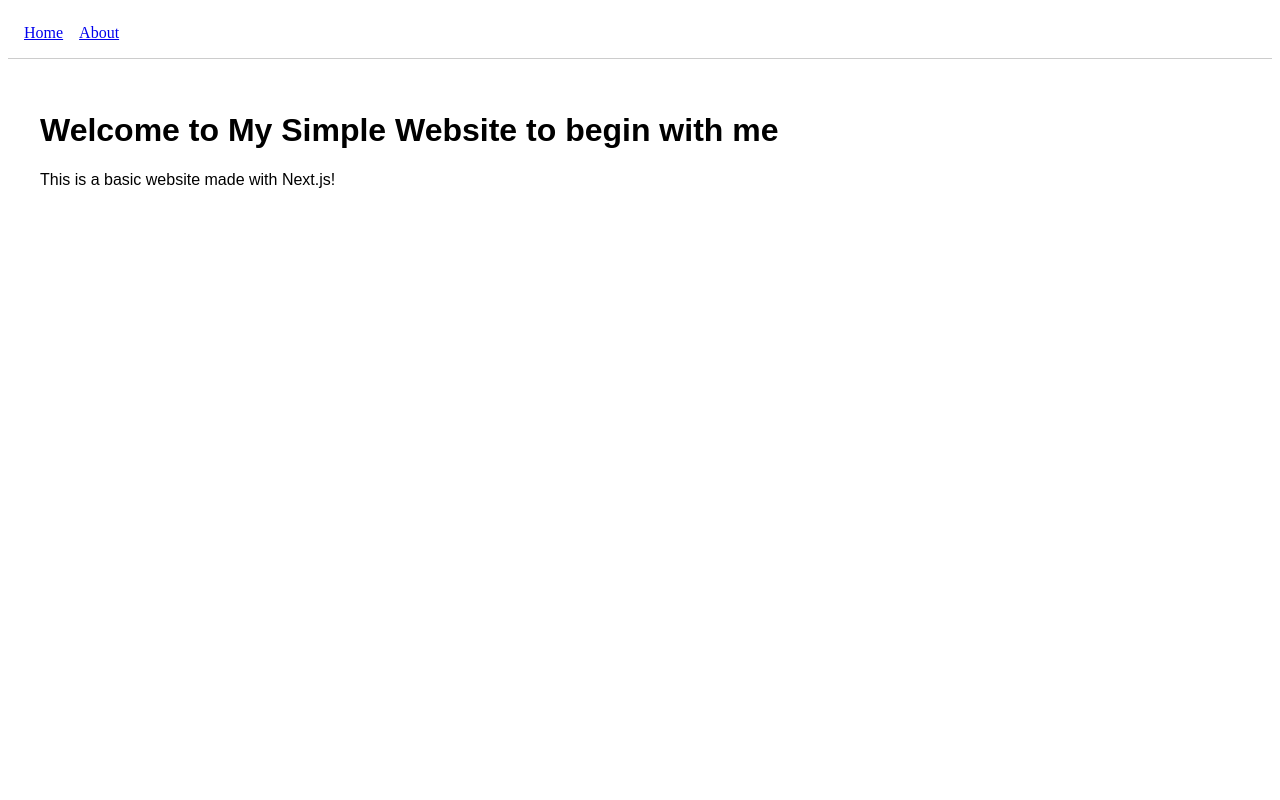
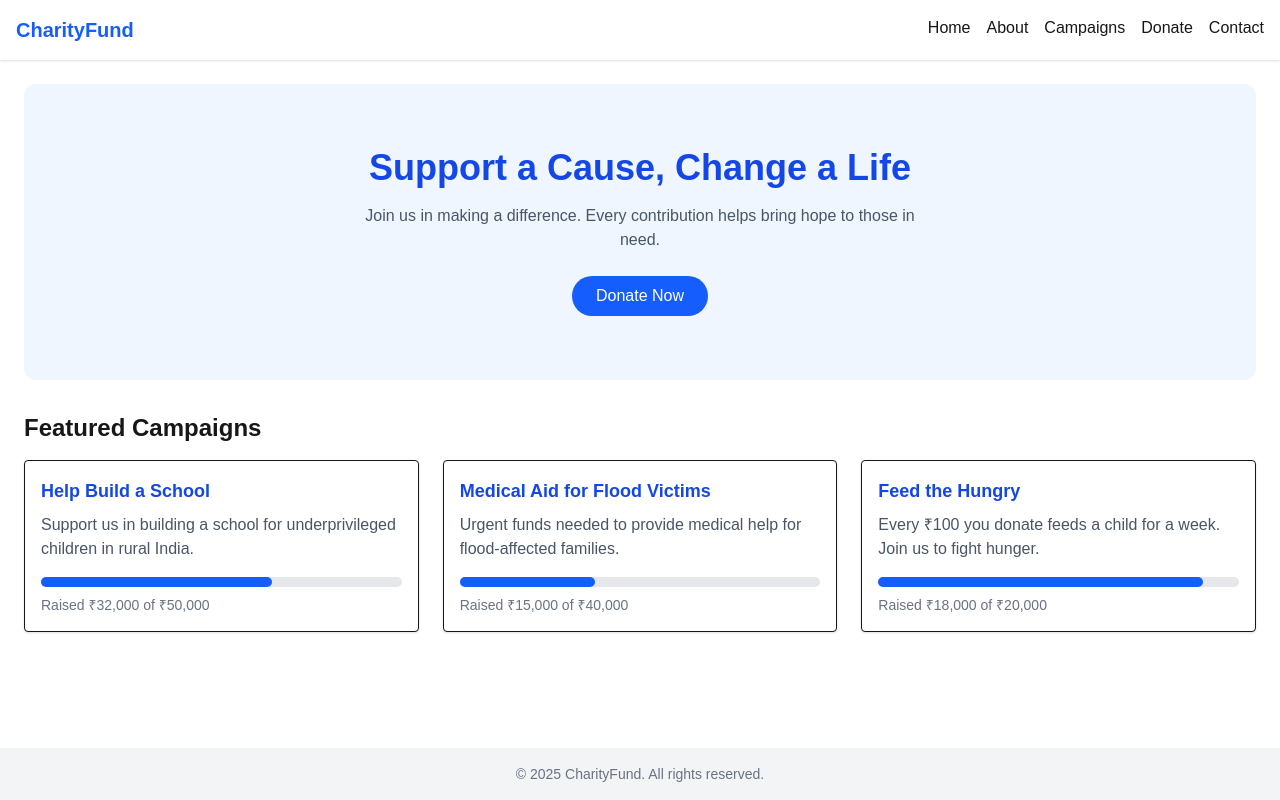
Before and after one commit to XERON431/Simple-Website, a Next.js app: page / in a window 1280 px wide. Built offline with nearby package versions, Linux system fonts and the light colour scheme.

Commit message:
Added first draft

```diff
--- a/src/app/layout.tsx
+++ b/src/app/layout.tsx
@@ -1,13 +1,14 @@
-// In app/layout.tsx
+import "@/app/globals.css";
+import Navbar from "@/components/Navbar";
+import Footer from "@/components/Footer";
+
 export default function RootLayout({ children }: { children: React.ReactNode }) {
   return (
-    <html>
-      <body>
-        <nav style={{ padding: '1rem', borderBottom: '1px solid #ccc' }}>
-          <a href="/" style={{ marginRight: '1rem' }}>Home</a>
-          <a href="/about">About</a>
-        </nav>
-        {children}
+    <html lang="en">
+      <body className="flex flex-col min-h-screen">
+        <Navbar />
+        <main className="flex-grow">{children}</main>
+        <Footer />
       </body>
     </html>
   );
--- a/src/app/page.tsx
+++ b/src/app/page.tsx
@@ -1,9 +1,41 @@
-// For app directory (Next.js 13+ with App Router)
+import CampaignCard from "@/components/CampaignCard";
+
 export default function Home() {
   return (
-    <main style={{ padding: "2rem", fontFamily: "sans-serif" }}>
-      <h1>Welcome to My Simple Website to begin with me</h1>
-      <p>This is a basic website made with Next.js!</p>
-    </main>
+    <div className="p-6 space-y-8">
+      <section className="text-center py-16 bg-blue-50 rounded-xl">
+        <h1 className="text-4xl font-bold text-blue-700">Support a Cause, Change a Life</h1>
+        <p className="mt-4 text-gray-600 max-w-xl mx-auto">
+          Join us in making a difference. Every contribution helps bring hope to those in need.
+        </p>
+        <a href="/donate" className="mt-6 inline-block bg-blue-600 text-white px-6 py-2 rounded-full hover:bg-blue-700">
+          Donate Now
+        </a>
+      </section>
+
+      <section>
+        <h2 className="text-2xl font-semibold mb-4">Featured Campaigns</h2>
+        <div className="grid grid-cols-1 md:grid-cols-2 lg:grid-cols-3 gap-6">
+          <CampaignCard
+            title="Help Build a School"
+            description="Support us in building a school for underprivileged children in rural India."
+            goal={50000}
+            raised={32000}
+          />
+          <CampaignCard
+            title="Medical Aid for Flood Victims"
+            description="Urgent funds needed to provide medical help for flood-affected families."
+            goal={40000}
+            raised={15000}
+          />
+          <CampaignCard
+            title="Feed the Hungry"
+            description="Every ₹100 you donate feeds a child for a week. Join us to fight hunger."
+            goal={20000}
+            raised={18000}
+          />
+        </div>
+      </section>
+    </div>
   );
 }
--- /dev/null
+++ b/src/components/CampaignCard.tsx
@@ -0,0 +1,26 @@
+interface Props {
+  title: string;
+  description: string;
+  goal: number;
+  raised: number;
+}
+
+export default function CampaignCard({ title, description, goal, raised }: Props) {
+  const percentage = Math.min((raised / goal) * 100, 100);
+
+  return (
+    <div className="border p-4 rounded shadow-sm bg-white">
+      <h3 className="text-lg font-semibold text-blue-700">{title}</h3>
+      <p className="text-gray-600 mt-2 mb-4">{description}</p>
+      <div className="w-full bg-gray-200 rounded-full h-2.5 mb-2">
+        <div
+          className="bg-blue-600 h-2.5 rounded-full"
+          style={{ width: `${percentage}%` }}
+        ></div>
+      </div>
+      <p className="text-sm text-gray-500">
+        Raised ₹{raised.toLocaleString()} of ₹{goal.toLocaleString()}
+      </p>
+    </div>
+  );
+}
--- /dev/null
+++ b/src/components/Footer.tsx
@@ -0,0 +1,7 @@
+export default function Footer() {
+  return (
+    <footer className="bg-gray-100 text-center text-sm text-gray-500 p-4 mt-8">
+      © 2025 CharityFund. All rights reserved.
+    </footer>
+  );
+}
--- /dev/null
+++ b/src/components/Navbar.tsx
@@ -0,0 +1,16 @@
+import Link from "next/link";
+
+export default function Navbar() {
+  return (
+    <nav className="bg-white shadow p-4 flex justify-between">
+      <h1 className="text-xl font-bold text-blue-600">CharityFund</h1>
+      <div className="space-x-4">
+        <Link href="/">Home</Link>
+        <Link href="/about">About</Link>
+        <Link href="/campaigns">Campaigns</Link>
+        <Link href="/donate">Donate</Link>
+        <Link href="/contact">Contact</Link>
+      </div>
+    </nav>
+  );
+}
```
